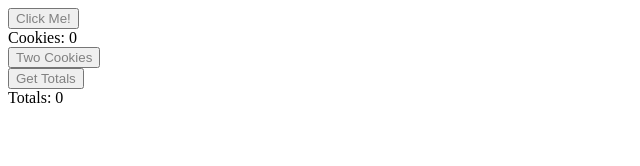
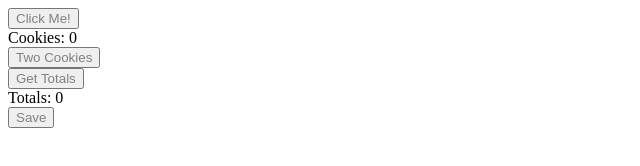
Before and after one commit to tooncool64/javascript_incremental, a plain HTML site: page index.html in a window 1280 px wide. Shown: the whole page, without its empty margins (0-640 px from the left). Drawn offline with Linux system fonts and the light colour scheme.

Commit message:
Update index.html

```diff
--- a/index.html
+++ b/index.html
@@ -12,6 +12,8 @@
 		<button onclick="getTotal(1)">Get Totals</button>
 		<br />
 		Totals: <span id="totals">0</span>
+		<br />
+		<button onclick="save(1)">Save</button>
 		<script type="text/javascript" src="main.js"></script>
 	</body>
 </html>
```
